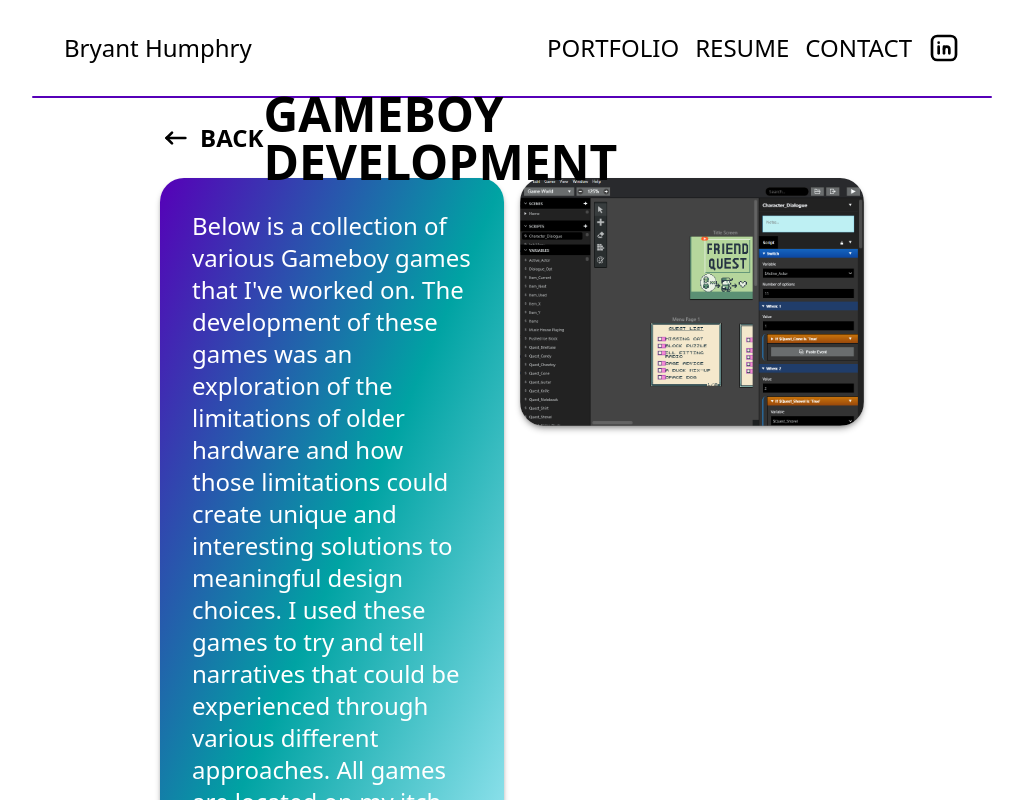
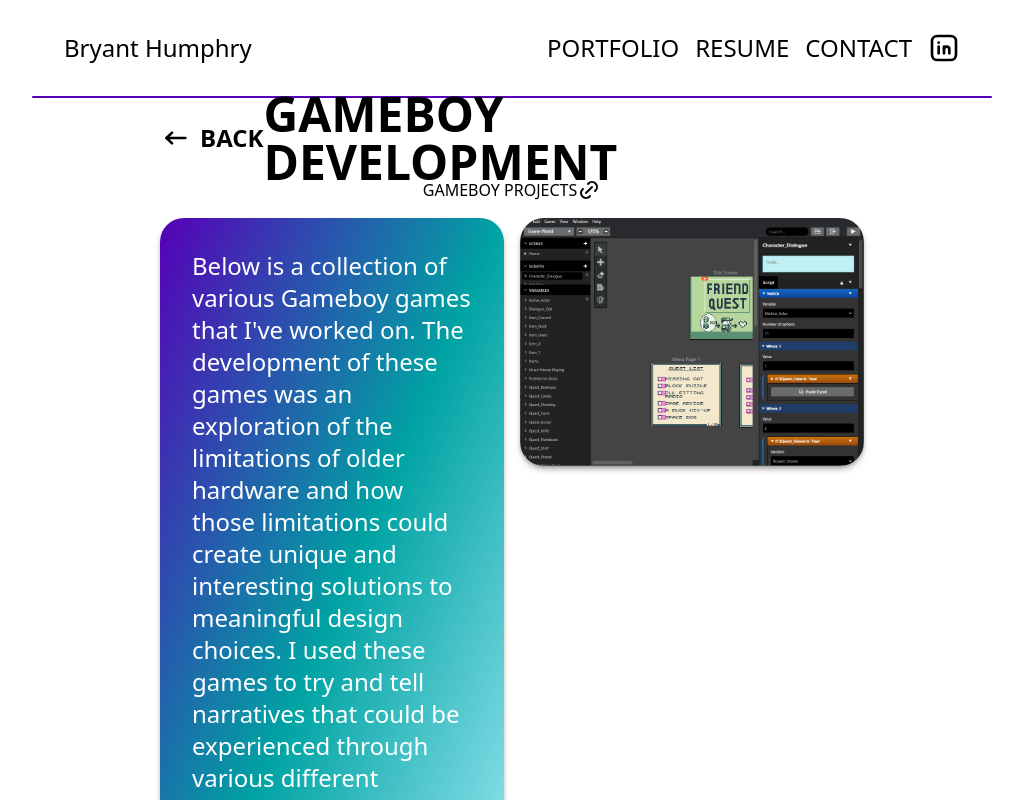
Before and after one commit to briziant/Portfolio, a SvelteKit app: page /projects/gameboydev in a window 1280 px wide. Shown: the top 800 px of the page, without its empty margins (128-1151 px from the left). Built offline with nearby package versions, Linux system fonts and the light colour scheme.

Commit message:
fix gameboy page

```diff
--- a/src/routes/projects/gameboydev/+page.svelte
+++ b/src/routes/projects/gameboydev/+page.svelte
@@ -9,6 +9,12 @@
 </script>
 
 <Back><Header>Gameboy Development</Header></Back>
+<a
+	class="link uppercase transition ease-in-out duration-150 hover:text-pallet-accent inline-flex"
+	href="https://briziant.itch.io/">
+	Gameboy projects
+	<IconLink />
+</a>
 <div class="grid xl:grid-cols-2 max-lg:grid-rows-2 gap-4">
 	<div>
 		<Card>
@@ -29,19 +35,19 @@
 	<Cover
 		href="https://briziant.itch.io/a-long-journey"
 		target="_blank"
-		src="/gameboy/3V7IZS.png"
+		src="{base}/gameboy/3V7IZS.png"
 		title="A long journey"
 		maxHeight={false} />
 	<Cover
 		href="https://briziant.itch.io/friend-quest"
 		target="_blank"
-		src="/gameboy/BwqAZS.png"
+		src="{base}/gameboy/BwqAZS.png"
 		title="Friend Quest"
 		maxHeight={false} />
 	<Cover
 		href="https://briziant.itch.io/dad-joke-simulator-the-movie-the-game"
 		target="_blank"
-		src="/gameboy/V3cZjm.png"
+		src="{base}/gameboy/V3cZjm.png"
 		title="Dad Joke Simulator"
 		maxHeight={false} />
 </div>
```
